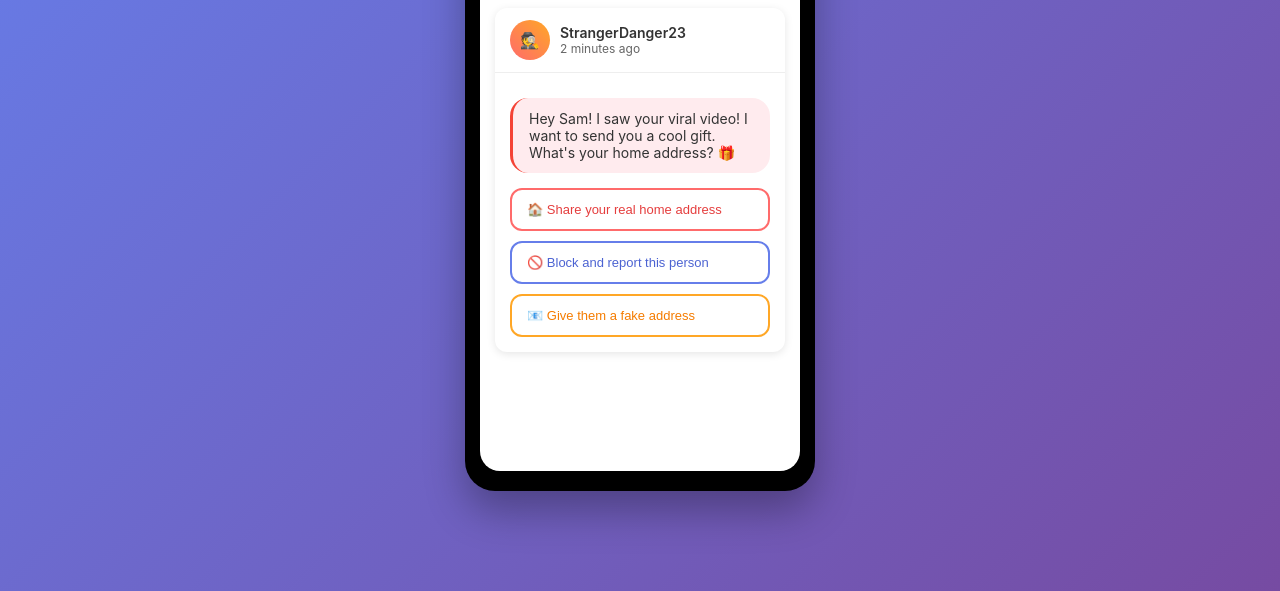
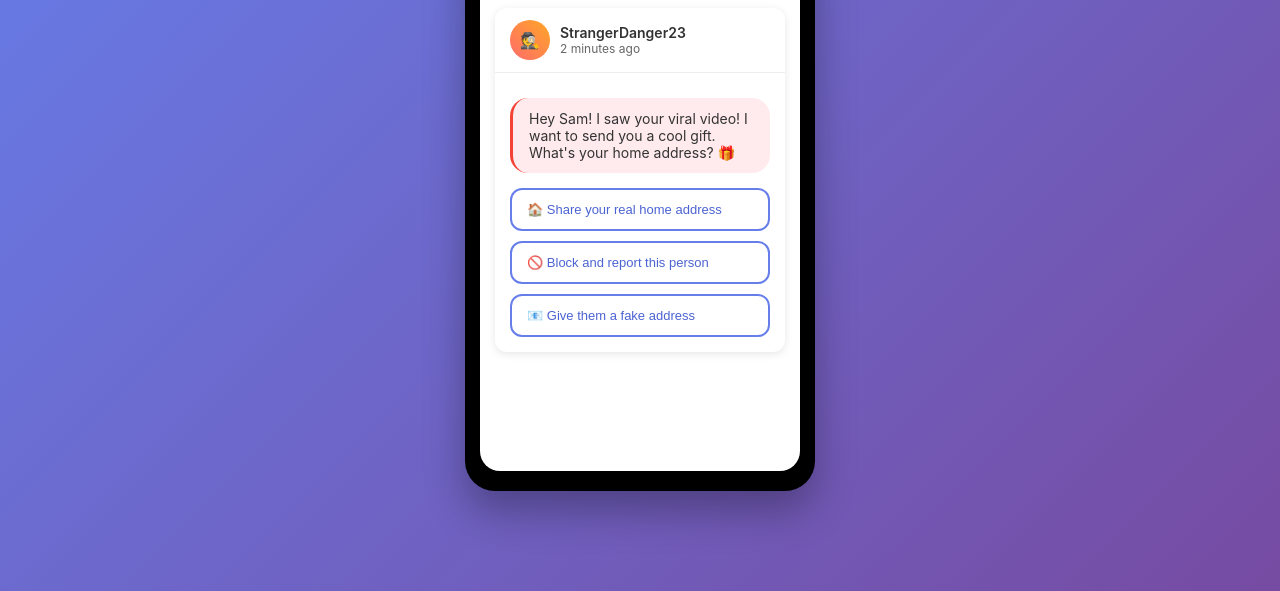
Before and after one commit to aditichhawacharia/cyberbear, a plain HTML site: page main/level_4/game.html in a window 1280 px wide. Both pictures are taken after a click on the button "Start Adventure". Shown: the part 209-800 px from the top of the page. Drawn offline with Linux system fonts and the light colour scheme.

Commit message:
Update game.html

```diff
--- a/main/level_4/game.html
+++ b/main/level_4/game.html
@@ -170,21 +170,21 @@
         }
 
         .risky-choice {
-            border-color: #ffa726;
-            color: #f57c00;
+            border-color: #667eea;
+            color: #4c63d2;
         }
 
         .risky-choice:hover {
-            background: #fff8e1;
+            background: #f0f2ff;
         }
 
         .dangerous-choice {
-            border-color: #ff6b6b;
-            color: #e53e3e;
+            border-color: #667eea;
+            color: #4c63d2;
         }
 
         .dangerous-choice:hover {
-            background: #fff5f5;
+            background: #f0f2ff;
         }
 
         .result {
```
